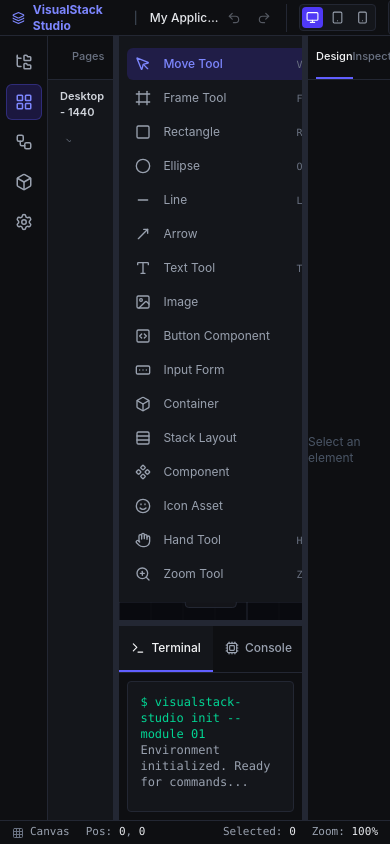
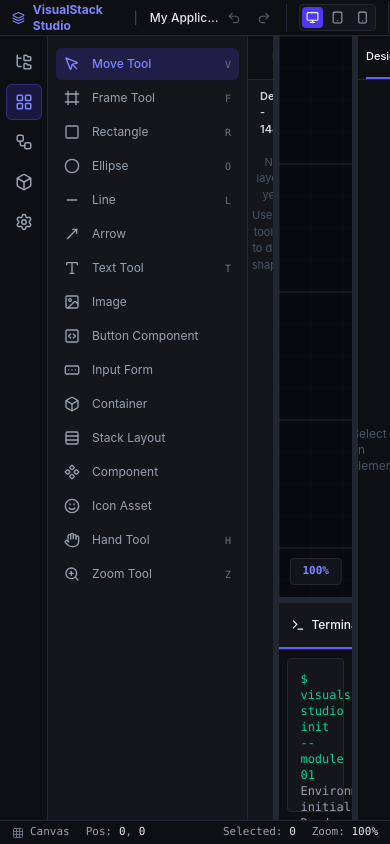
Before and after one commit to Abhi063-gif/VisualStack, a React (Vite) app: page /designer in a window 390 px wide. Built offline with nearby package versions, Linux system fonts and the light colour scheme.

Commit message:
fix(layout): Restore exact VisualStack Studio frontend layout structure and remove dummy data

```diff
--- a/src/components/layout/AppLayout.tsx
+++ b/src/components/layout/AppLayout.tsx
@@ -52,12 +52,15 @@
         {/* Fixed-width Activity Bar (48px) */}
         <ActivityBar />
 
+        {/* Fixed-width Node Palette Tools Bar (200px) on Designer Route */}
+        {isDesignerRoute && <ToolsBar />}
+
         {/* Resizable Work Area: Left Drawer + Main Canvas + Right Inspector */}
         <div style={{ flex: 1, overflow: 'hidden', minWidth: 0, minHeight: 0 }}>
           {isDesignerRoute ? (
             <Group orientation="horizontal" style={{ width: '100%', height: '100%' }}>
-              {/* Left Toolbox Drawer */}
-              <Panel defaultSize={20} minSize={1} style={{ overflow: 'hidden', minWidth: 0 }}>
+              {/* Left Drawer (Pages, Layers, Components/Assets) */}
+              <Panel defaultSize={20} minSize={10} style={{ overflow: 'hidden', minWidth: 0 }}>
                 <ToolboxPanel />
               </Panel>
 
@@ -67,16 +70,13 @@
                 onMouseLeave={(e) => { (e.currentTarget as HTMLElement).style.background = '#232733'; }}
               />
 
-              {/* Center Canvas Area with ToolsBar on top and BottomPanel at bottom */}
+              {/* Center Canvas Area & Bottom Panel */}
               <Panel defaultSize={55} minSize={30} style={{ overflow: 'hidden', minWidth: 0 }}>
                 <Group orientation="vertical" style={{ width: '100%', height: '100%' }}>
                   {/* Canvas Viewport Panel */}
-                  <Panel defaultSize={75} minSize={20} style={{ overflow: 'hidden', minHeight: 0 }}>
-                    <div style={{ display: 'flex', flexDirection: 'column', width: '100%', height: '100%', overflow: 'hidden' }}>
-                      <ToolsBar />
-                      <div style={{ flex: 1, position: 'relative', overflow: 'hidden', background: '#090a0f' }}>
-                        {children}
-                      </div>
+                  <Panel defaultSize={72} minSize={20} style={{ overflow: 'hidden', position: 'relative' }}>
+                    <div style={{ position: 'absolute', inset: 0, overflow: 'hidden', background: '#090a0f' }}>
+                      {children}
                     </div>
                   </Panel>
 
@@ -87,7 +87,7 @@
                   />
 
                   {/* Bottom Console Panel */}
-                  <Panel defaultSize={25} minSize={5} style={{ overflow: 'hidden', minHeight: 0 }}>
+                  <Panel defaultSize={28} minSize={5} style={{ overflow: 'hidden', minHeight: 0 }}>
                     <BottomPanel />
                   </Panel>
                 </Group>
@@ -100,7 +100,7 @@
               />
 
               {/* Right Inspector Panel */}
-              <Panel defaultSize={25} minSize={1} style={{ overflow: 'hidden', minWidth: 0 }}>
+              <Panel defaultSize={25} minSize={10} style={{ overflow: 'hidden', minWidth: 0 }}>
                 <InspectorPanel />
               </Panel>
             </Group>
--- a/src/features/designer/Canvas.tsx
+++ b/src/features/designer/Canvas.tsx
@@ -12,7 +12,6 @@
 import { DeleteNodeCommand, DuplicateNodeCommand, UpdateNodePropertyCommand } from './commands/NodeCommands';
 import { ArrangeCommand } from './commands/ArrangeCommands';
 import { LockCommand, VisibilityCommand } from './commands/VisibilityCommands';
-import { initDefaultCanvasState } from './scenegraph/DefaultSceneInitializer';
 
 function generateId(): string {
   return `node_${Date.now()}_${Math.random().toString(36).slice(2, 7)}`;
@@ -170,9 +169,6 @@
     const container = containerRef.current;
     if (!container) return;
 
-    // Ensure default canvas artboard frame exists
-    initDefaultCanvasState();
-
     // Build engine + interaction manager
     const engine = new CanvasEngine();
     engine.initialize(container);
@@ -181,16 +177,18 @@
     const manager = new DesignerInteractionManager(engine);
     const detach = manager.attach(container);
 
-    // Initial sizing check
-    const width = container.offsetWidth || window.innerWidth || 1200;
-    const height = container.offsetHeight || window.innerHeight || 800;
+    // Initial sizing check with parent container fallbacks
+    const width = container.offsetWidth || container.parentElement?.offsetWidth || window.innerWidth || 1200;
+    const height = container.offsetHeight || container.parentElement?.offsetHeight || window.innerHeight || 800;
     engine.resize(width, height);
     engine.render();
 
     // Secondary render tick after layout stabilizes
     const timer = setTimeout(() => {
       if (engineRef.current && container) {
-        engineRef.current.resize(container.offsetWidth || width, container.offsetHeight || height);
+        const w = container.offsetWidth || container.parentElement?.offsetWidth || width;
+        const h = container.offsetHeight || container.parentElement?.offsetHeight || height;
+        engineRef.current.resize(w, h);
         engineRef.current.render();
       }
     }, 100);
@@ -216,7 +214,9 @@
 
     const handleResize = () => {
       if (container && engineRef.current) {
-        engineRef.current.resize(container.offsetWidth, container.offsetHeight);
+        const w = container.offsetWidth || container.parentElement?.offsetWidth || window.innerWidth;
+        const h = container.offsetHeight || container.parentElement?.offsetHeight || window.innerHeight;
+        engineRef.current.resize(w, h);
       }
     };
     window.addEventListener('resize', handleResize);
@@ -238,9 +238,9 @@
   }, []);
 
   return (
-    <div className="w-full h-full bg-[#090a0f] overflow-hidden relative select-none">
+    <div style={{ position: 'absolute', inset: 0, width: '100%', height: '100%', overflow: 'hidden', background: '#090a0f' }} className="select-none">
       {/* Konva Stage container */}
-      <div ref={containerRef} tabIndex={0} className="w-full h-full outline-none" />
+      <div ref={containerRef} tabIndex={0} style={{ width: '100%', height: '100%' }} className="outline-none" />
 
       {/* Inline Text Editor Overlay */}
       {textEditor && (
--- a/src/features/designer/scenegraph/DefaultSceneInitializer.ts
+++ /dev/null
@@ -1,89 +0,0 @@
-import { sceneGraph } from './SceneGraph';
-import { BaseDesignerNode } from '../nodes/base/BaseDesignerNode';
-import { useSceneStore } from '../../../stores/SceneStore';
-
-class DefaultNode extends BaseDesignerNode {}
-
-export function initDefaultCanvasState(): void {
-  if (sceneGraph.getAllNodes().length > 0) return;
-
-  // 1. Main Desktop - 1440 Artboard Frame
-  const desktopFrame = new DefaultNode({
-    id: 'frame_desktop_main',
-    name: 'Desktop - 1440',
-    type: 'Frame',
-    position: { x: 100, y: 60 },
-    size: { width: 1280, height: 800 },
-  });
-  desktopFrame.nodeStyle.fill = '#14161d';
-  desktopFrame.nodeStyle.stroke = '#363c4e';
-  desktopFrame.nodeStyle.strokeWidth = 2;
-  desktopFrame.nodeStyle.cornerRadius = 16;
-
-  // 2. Hero Header Container Inside Frame
-  const heroBox = new DefaultNode({
-    id: 'hero_box_1',
-    name: 'Hero Section',
-    type: 'Frame',
-    parent: 'frame_desktop_main',
-    position: { x: 60, y: 60 },
-    size: { width: 1160, height: 320 },
-  });
-  heroBox.nodeStyle.fill = '#181a20';
-  heroBox.nodeStyle.stroke = '#2b3040';
-  heroBox.nodeStyle.strokeWidth = 1;
-  heroBox.nodeStyle.cornerRadius = 16;
-  desktopFrame.children.push('hero_box_1');
-
-  // 3. Welcome Title Text
-  const titleText = new DefaultNode({
-    id: 'title_text_1',
-    name: 'Hero Title',
-    type: 'Heading',
-    parent: 'hero_box_1',
-    position: { x: 40, y: 40 },
-    size: { width: 850, height: 50 },
-  });
-  titleText.textContent = 'Welcome to VisualStack Studio';
-  titleText.nodeStyle.fontSize = 32;
-  titleText.nodeStyle.fontWeight = 700;
-  titleText.nodeStyle.fill = '#818cf8';
-  heroBox.children.push('title_text_1');
-
-  // 4. Subtitle Paragraph Text
-  const subText = new DefaultNode({
-    id: 'sub_text_1',
-    name: 'Hero Description',
-    type: 'Paragraph',
-    parent: 'hero_box_1',
-    position: { x: 40, y: 105 },
-    size: { width: 950, height: 45 },
-  });
-  subText.textContent = 'Drag components from the left sidebar onto this canvas, build logic flows, and compile to production code.';
-  subText.nodeStyle.fontSize = 16;
-  subText.nodeStyle.fill = '#9ca3af';
-  heroBox.children.push('sub_text_1');
-
-  // 5. Call To Action Button
-  const ctaButton = new DefaultNode({
-    id: 'cta_btn_1',
-    name: 'Primary CTA Button',
-    type: 'Button',
-    parent: 'hero_box_1',
-    position: { x: 40, y: 180 },
-    size: { width: 180, height: 48 },
-  });
-  ctaButton.textContent = 'Get Started';
-  ctaButton.nodeStyle.fill = '#6366f1';
-  ctaButton.nodeStyle.cornerRadius = 8;
-  heroBox.children.push('cta_btn_1');
-
-  // Add all to sceneGraph and sync to useSceneStore
-  sceneGraph.addNode(desktopFrame);
-  sceneGraph.addNode(heroBox);
-  sceneGraph.addNode(titleText);
-  sceneGraph.addNode(subText);
-  sceneGraph.addNode(ctaButton);
-
-  useSceneStore.getState().syncFromSceneGraph();
-}
```
